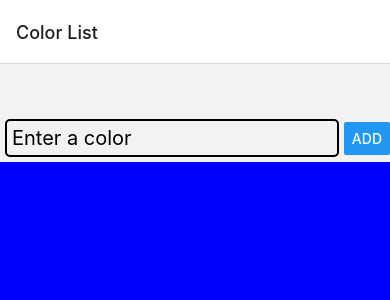
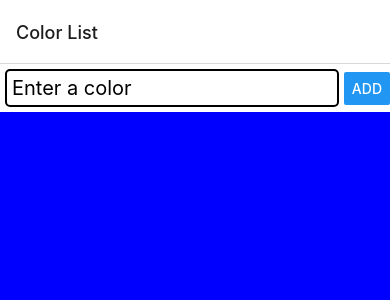
Before and after one commit to coolusername244/color-catalog, a React Native app: screen /Home in a window 390 px wide. Shown: the top 300 px of the page. Built offline with nearby package versions, Linux system fonts and the light colour scheme.

Commit message:
style: Add background color to container in ColorForm component

```diff
--- a/components/ColorForm.tsx
+++ b/components/ColorForm.tsx
@@ -33,9 +33,9 @@ const ColorForm: FC<ColorFormProps> = ({ onNewColor }) => {
 
 const styles = StyleSheet.create({
   container: {
-    marginTop: 50,
     flexDirection: 'row',
     alignItems: 'center',
+    backgroundColor: 'white',
   },
   txtInput: {
     flex: 1,
```
